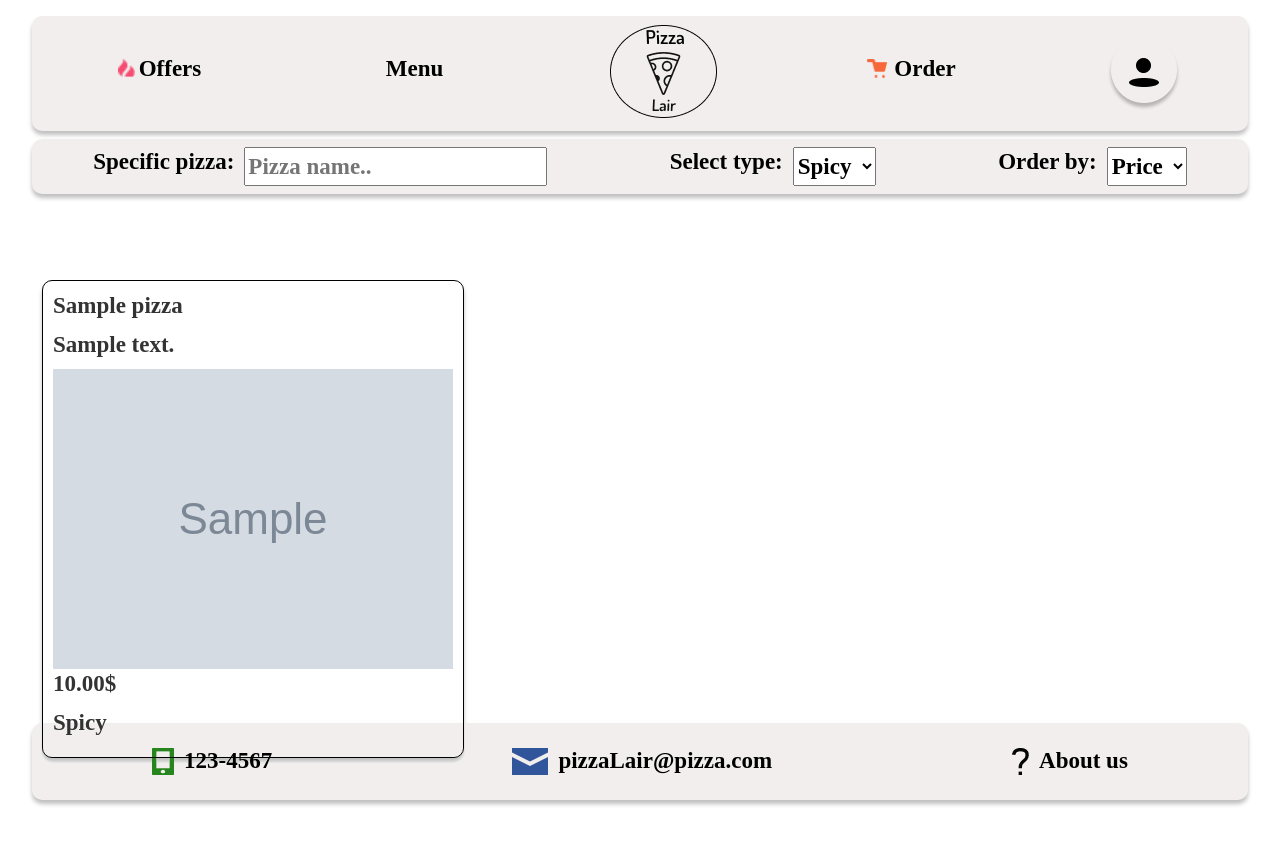
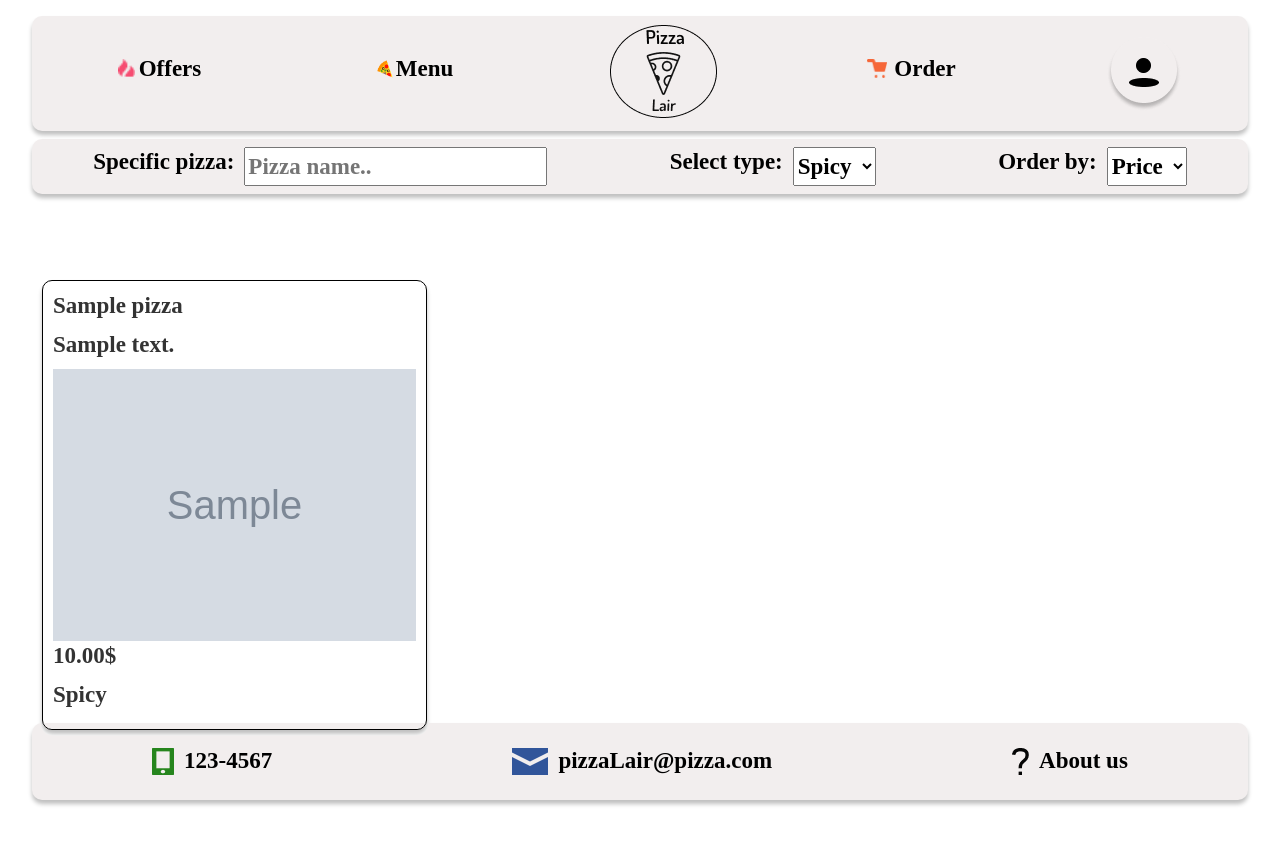
Before and after one commit to bjarkiivars/CandyQueen, a Django app: page /menu/ in a window 1280 px wide. After the commit the page ends 806 px from the top, so only its background shows below. Run offline with Django 4.2, Linux system fonts and the light colour scheme; tables that the repository leaves empty hold one stand-in row (values such as "Sample post"); grey boxes marked "Sample" are stand-in pictures; some libraries are stand-ins or nearby versions.

Commit message:
Offer format and menu icon added

```diff
--- a/pizzafront/templates/index.html
+++ b/pizzafront/templates/index.html
@@ -39,11 +39,7 @@
             </div>
             <div id="navMenu">
                 <a href="/menu/">
-                    <!--
-                        If logo is wanted uncomment
-                    <img class="MenuIcon" src="{% static 'img/MenuIcon.png' %}" alt="Menu Icon">
-
-                    -->
+                    <img class="MenuIcon" src="{% static 'img/menu_pizza_icon.png' %}" alt="Pizza Icon">
                     <p>Menu</p>
                 </a>
             </div>
--- a/static/css/style.css
+++ b/static/css/style.css
@@ -68,6 +68,14 @@ html, body {
     margin-bottom: 10px;
 }
 
+#navigation img.MenuIcon {
+    width: 18px;
+    height: 20px;
+    margin-right: 2px;
+    margin-bottom: 10px;
+    transform: scaleX(-1);
+}
+
 /*---------------------------------------------- Navigation END ----------------------------------------*/
 
 /* content body */
@@ -80,11 +88,6 @@ html, body {
     padding: 100px 0;
     height: 98%;
     top: 3%;
-}
-
-.offer {
-    flex-wrap: wrap;
-    /* work in progress */
 }
 
 /* For each offer in the content body */
@@ -109,8 +112,12 @@ html, body {
     background: #FFFFFF;
     box-shadow: 0px 4px 4px rgba(0, 0, 0, 0.25);
     border-radius: 10px;
+    width: 33%;
 }
 
+img {
+    width: 100%;
+}
 /*---------------------------------------------- ContentBody END ----------------------------------------*/
 /* filter display  ONLY VISIBLE when /menu/ */
 #filter {
```
Also changed, not shown: static/img/menu_pizza_icon.png (added).
